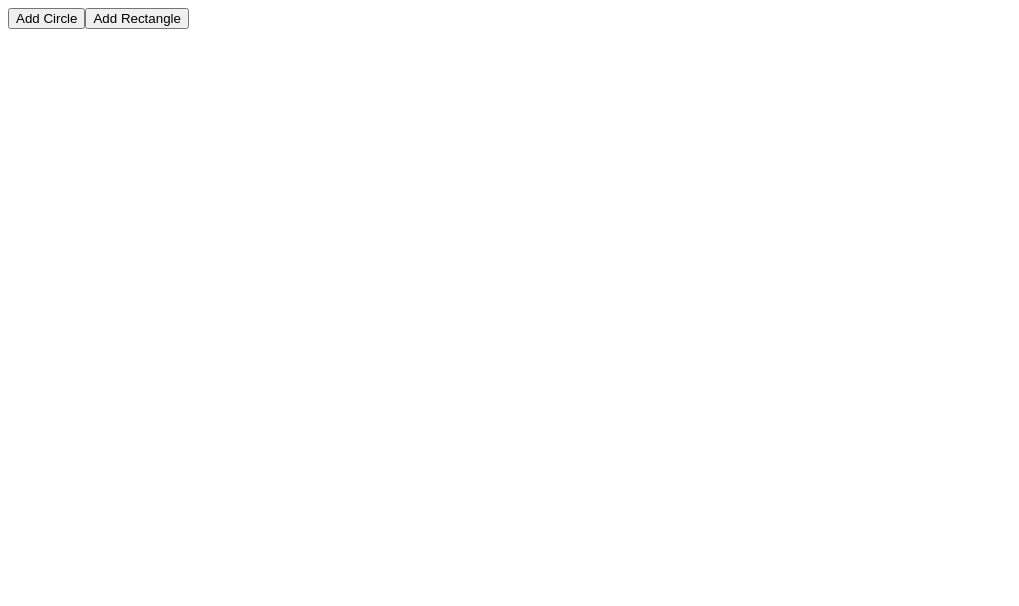
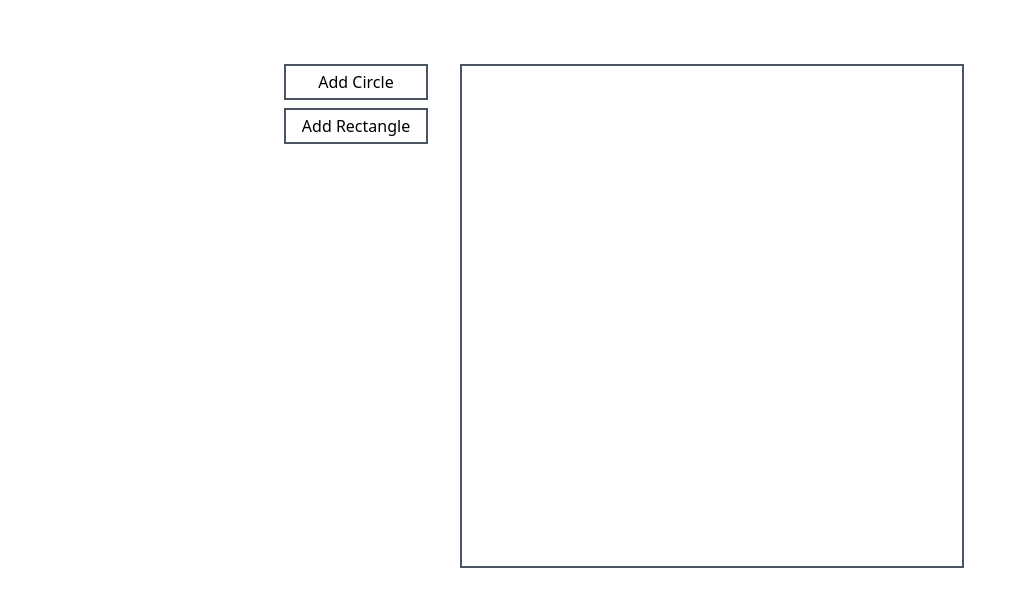
Before and after one commit to dethereum/shape-toy-prompt, a React app: page / in a window 1280 px wide. Shown: the top 606 px of the page, without its empty margins (0-1019 px from the left). Built offline with nearby package versions, Linux system fonts and the light colour scheme.

Commit message:
ADD: basic styling

```diff
--- a/public/index.html
+++ b/public/index.html
@@ -2,6 +2,7 @@
 <html>
 <head lang="en">
   <title>Screencastify Prompt</title>
+  <script src="https://cdn.tailwindcss.com"></script>
 </html>
 <body>
   <div id="app-root"></div>
--- a/src/App.tsx
+++ b/src/App.tsx
@@ -18,10 +18,10 @@ export const App = (props: AppProps) => {
   const [shapes, selected, dispatch] = useShapes(canvas);
 
   return (
-    <>
+    <div className="flex flex-row justify-center gap-8 mt-16">
       <ShapeAdder dispatch={dispatch}></ShapeAdder>
       <Canvas shapes={shapes} ctx={ctx} canvas={canvas}></Canvas>
       <ShapeEditorList shapes={selected} dispatch={dispatch} />
-    </>
+    </div>
   );
 };
--- a/src/components/Canvas.tsx
+++ b/src/components/Canvas.tsx
@@ -40,6 +40,7 @@ export const Canvas = ({ shapes, ctx, canvas }: CanvasProps) => {
       role="img"
       aria-label="Draw shapes here"
       ref={canvas}
+      className="border-2 border-gray-600"
     ></canvas>
   );
 };
--- a/src/components/ShapeAdder.tsx
+++ b/src/components/ShapeAdder.tsx
@@ -41,10 +41,24 @@ export const ShapeAdder = ({ dispatch }: ShapeAdderProps) => {
     });
   }
 
+  // use tuple to future proof adding more shapes
+  // doesn't account for the complexity of verifying a point in other shapes
+  const shapes = [
+    ["Circle", onAddCircle],
+    ["Rectangle", onAddRectangle],
+  ] as const;
+
   return (
-    <div>
-      <button onClick={onAddCircle}>Add Circle</button>
-      <button onClick={onAddRectangle}>Add Rectangle</button>
+    <div className="flex flex-col gap-2">
+      {shapes.map(([shape, onClick]) => {
+        return (
+          <button
+            className="border-2 border-gray-600 px-4 py-1"
+            key={shape}
+            onClick={onClick}
+          >{`Add ${shape}`}</button>
+        );
+      })}
     </div>
   );
 };
--- a/src/components/ShapeEditor.tsx
+++ b/src/components/ShapeEditor.tsx
@@ -15,12 +15,17 @@ export const ShapeEditor = ({ shape, dispatch }: ShapeEditorProps) => {
   }
 
   return (
-    <>
-      <div>
-        <button onClick={onDeleteShape}>Delete</button>
-        <p>{"radius" in shape ? "Circle" : "Rectangle"}</p>
+    <div className="border-2 border-gray-600 px-8 py-4">
+      <div className="flex flex-row justify-between">
+        <button
+          className="border-2 border-gray-600 px-12 py-2"
+          onClick={onDeleteShape}
+        >
+          Delete
+        </button>
+        <p className="ml-4">{"radius" in shape ? "Circle" : "Rectangle"}</p>
       </div>
       <p>inputs here</p>
-    </>
+    </div>
   );
 };
--- a/src/components/ShapeEditorList.tsx
+++ b/src/components/ShapeEditorList.tsx
@@ -13,7 +13,7 @@ type ShapeEditorListProps = {
 
 export const ShapeEditorList = ({ shapes, dispatch }: ShapeEditorListProps) => {
   return (
-    <div>
+    <div className="flex flex-col">
       {shapes.map((s) => (
         <ShapeEditor shape={s} key={s.id} dispatch={dispatch} />
       ))}
```
